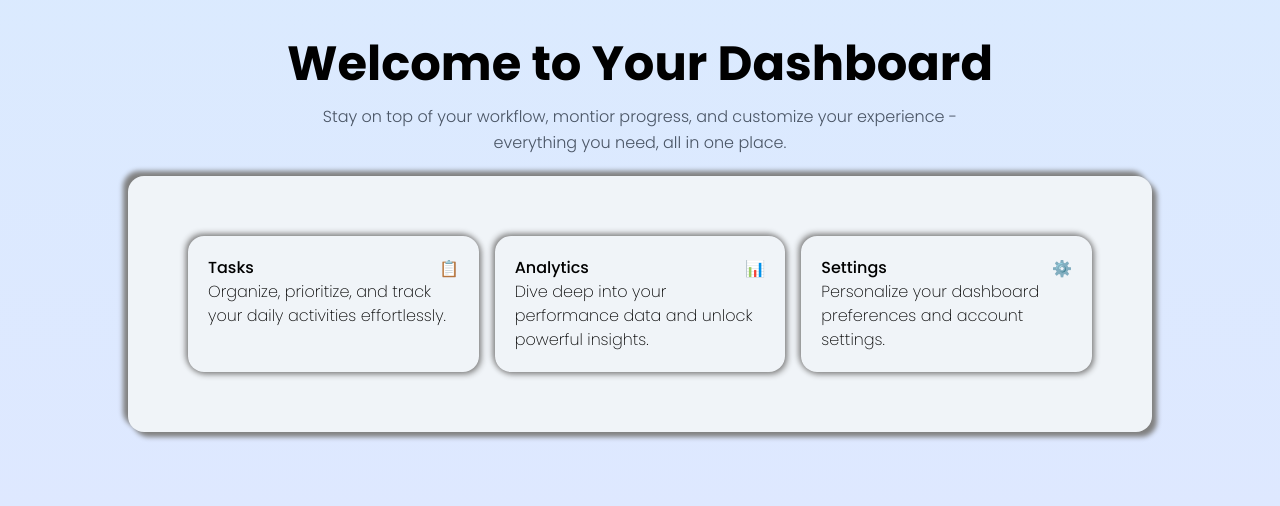
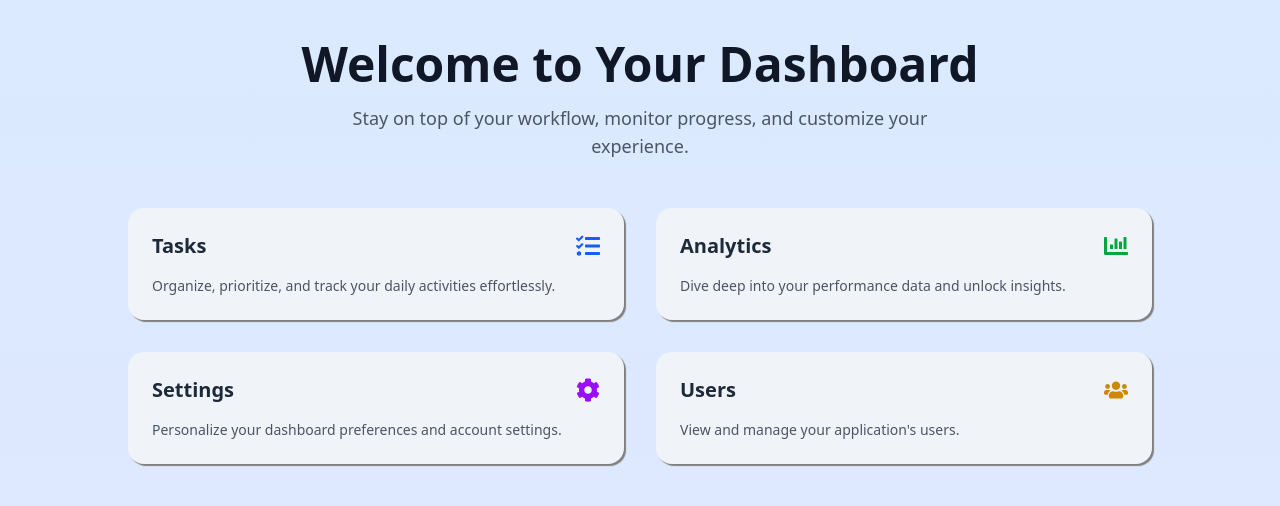
Before and after one commit to Jadhav-Nandini/nextjs-simple-dashboard, a Next.js app: page /dashboard in a window 1280 px wide. Shown: the top 506 px of the page. Built offline with nearby package versions, Linux system fonts and the light colour scheme.

Commit message:
Create Task file

```diff
--- a/src/app/dashboard/page.tsx
+++ b/src/app/dashboard/page.tsx
@@ -1,62 +1,61 @@
 
-import Link from "next/link"
+"use client";
 
-const Dashboard = () => {
+import Link from "next/link";
+import { FaTasks, FaChartBar, FaCog, FaUsers } from "react-icons/fa";
+
+const dashboardItems = [
+  {
+    title: "Tasks",
+    description: "Organize, prioritize, and track your daily activities effortlessly.",
+    icon: <FaTasks className="text-2xl text-blue-600" />,
+    href: "/dashboard/tasks",
+  },
+  {
+    title: "Analytics",
+    description: "Dive deep into your performance data and unlock insights.",
+    icon: <FaChartBar className="text-2xl text-green-600" />,
+    href: "/dashboard/analytics",
+  },
+  {
+    title: "Settings",
+    description: "Personalize your dashboard preferences and account settings.",
+    icon: <FaCog className="text-2xl text-purple-600" />,
+    href: "/dashboard/settings/account",
+  },
+  {
+    title: "Users",
+    description: "View and manage your application's users.",
+    icon: <FaUsers className="text-2xl text-yellow-600" />,
+    href: "/dashboard/users",
+  },
+];
+
+export default function Dashboard() {
   return (
-    <div className=" min-h-screen bg-gradient-to-b from-blue-100 to-indigo-100 p-10 ">
-
-        {/* heading section */}
-      <div className="text-center ">
-        <h1 className=" text-3xl  sm:text-5xl  font-bold font-heading mb-4">Welcome to Your Dashboard</h1>
-
-        <p className="font-heading font-light text-gray-600  max-w-2xl mx-auto leading-relaxed mb-5">Stay on top of your workflow, montior progress, and customize your experience - everything you need, all in one place.</p>
-
-      </div>
-      <div className="bg-[#f0f4f8] rounded-2xl max-w-5xl mx-auto shadow-[5px_5px_5px_gray,-5px_-5px_5px_gray]  p-15 grid  grid-cols-1 sm:grid-cols-3 gap-4 ">
-        {/* cards section */}
-        <Link href="/dashboard/tasks" >
-        <div className="rounded-2xl p-5 shadow-[2px_2px_6px_gray,-2px_-2px_6px_gray] h-full hover:scale-95 transform transition-all ">
-          <div className="flex justify-between">
-          <h2 className="font-heading font-medium">Tasks</h2> <span>📋</span>
-          </div>
-        <p className="font-heading font-extralight">
-          Organize, prioritize, and track your daily activities effortlessly.
+    <main className="min-h-screen bg-gradient-to-b from-blue-100 to-indigo-100 p-10 font-sans">
+      <div className="text-center mb-12">
+        <h1 className="text-4xl sm:text-5xl font-extrabold text-gray-900 mb-4">
+          Welcome to Your Dashboard
+        </h1>
+        <p className="text-gray-600 max-w-2xl mx-auto text-lg">
+          Stay on top of your workflow, monitor progress, and customize your experience.
         </p>
-        </div>
-        </Link>
-
-        <Link href="/dashboard/analytics" >
-        <div className="rounded-2xl p-5 shadow-[2px_2px_6px_gray,-2px_-2px_6px_gray] h-full hover:scale-95 transform transition-all ">
-          <div className="flex justify-between ">
-          <h2 className="font-heading font-medium">Analytics</h2> <span>📊</span>
-          </div>
-        <p className="font-heading font-extralight">
-        Dive deep into your performance data and unlock powerful insights.
-        </p>
-        </div>
-        </Link>
-
-        <Link href="/dashboard/settings/account" >
-        <div className="rounded-2xl p-5 shadow-[2px_2px_6px_gray,-2px_-2px_6px_gray] h-full hover:scale-95 transform transition-all ">
-          <div className="flex justify-between">
-          <h2 className="font-heading font-medium">Settings</h2> <span>⚙️</span>
-          </div>
-        <p className="font-heading font-extralight">
-        Personalize your dashboard preferences and account settings.
-        </p>
-        </div>
-        </Link>
-
-
-
-
-
-
       </div>
 
-
-    </div>
-  )
+      <div className="grid grid-cols-1 sm:grid-cols-2 lg:grid-cols-2 gap-8 max-w-5xl mx-auto">
+        {dashboardItems.map((item, index) => (
+          <Link href={item.href} key={index}>
+            <div className="bg-[#f0f4f8] p-6 rounded-2xl shadow-[2px_2px_1px_gray] transition-transform hover:scale-105  cursor-pointer">
+              <div className="flex items-center justify-between mb-4">
+                <h2 className="text-xl font-semibold text-gray-800">{item.title}</h2>
+                {item.icon}
+              </div>
+              <p className="text-gray-600 text-sm">{item.description}</p>
+            </div>
+          </Link>
+        ))}
+      </div>
+    </main>
+  );
 }
-
-export default Dashboard
--- a/src/app/dashboard/tasks/page.tsx
+++ b/src/app/dashboard/tasks/page.tsx
@@ -1,8 +1,117 @@
 
-const tasks = () => {
+
+"use client";
+
+import { useState } from "react";
+import { FaPlusCircle } from "react-icons/fa";
+
+type Task = {
+  id: number;
+  title: string;
+  description: string;
+};
+
+const TasksPage = () => {
+  const [Tasks, setTasks] = useState<Task[]>([]);
+  const [showForm, setshowForm] = useState(false);
+  const [title, setTitle] = useState("");
+  const [description, setDescription] = useState("");
+
+  const handleAddTask = () => {
+    if (!title.trim() || !description.trim()) return;
+
+    const newTask: Task = {
+      id: Date.now(),
+      title,
+      description,
+    };
+
+    setTasks([newTask, ...Tasks]);
+    setTitle("");
+    setDescription("");
+    setshowForm(false);
+  };
+
   return (
-    <div>tasks</div>
-  )
-}
+    <main className="min-h-screen bg-gradient-to-br from-blue-100 to-indigo-100 p-10 font-heading">
+      <div className="max-w-6xl mx-auto space-y-10">
+        {/* heading */}
+        <div className="text-center">
+          <h1 className="text-4xl font-bold text-gray-900 mb-2">Your Tasks</h1>
+          <p className="text-gray-600 font-light ">
+            Track, manage, and complete your tasks with ease
+          </p>
+        </div>
 
-export default tasks
+        <div className="flex justify-end">
+          <button
+            onClick={() => setshowForm((prev) => !prev)}
+            className="flex items-center gap-2 bg-[#f0f4f8] text-blue-700 px-5 py-3 rounded-2xl
+      hover:scale-105 transition-transform duration-200 "
+          >
+            <FaPlusCircle /> Add Task
+          </button>
+        </div>
+
+        {/* form (conditional) */}
+
+        {showForm && (
+          <div
+            className="bg-white rounded-2xl space-y-4
+    p-6 "
+          >
+            <input
+              type="text"
+              placeholder="Task Title"
+              className="w-full border p-3 rounded-xl border-gray-300 focus:outline-none focus:ring-2 focus:ring-indigo-300"
+              value={title}
+              onChange={(e) => setTitle(e.target.value)}
+            />
+            <textarea value={description}
+            onChange={(e)=> setDescription(e.target.value)}
+              placeholder="Task Description"
+              className="w-full p-3 rounded-xl border border-gray-300 focus:outline-none focus:ring-2 focus:ring-indigo-300"
+            ></textarea>
+            <div className="flex justify-end gap-4">
+              <button
+                onClick={() => setshowForm(false)}
+                className="px-4 py-2 rounded-xl bg-gray-200 hover:bg-gray-300"
+              >
+                Cancel
+              </button>
+
+              <button
+                onClick={handleAddTask}
+                className="px-4 py-2 rounded-xl bg-indigo-500 text-white hover:bg-indigo-600 transition-all"
+              >
+                Save Task
+              </button>
+            </div>
+          </div>
+        )}
+
+        {/* Task List */}
+        <div className="grid grid-cols-1 sm:grid-cols-2 lg-cols-3 gap-6">
+          {Tasks.length === 0 ? (
+            <p className="text-gray-500 col-span-full text-center">
+              No tasks yet. Add your first one!{" "}
+            </p>
+          ) : (
+            Tasks.map((task) => (
+              <div key={task.id} className="bg-[#f0f4f8]rounded-2xl p-5">
+                <h2 className="text-lg font-semibold text-gray-800 mb-2 ">
+                  {" "}
+                  {task.title}{" "}
+                </h2>
+
+                <p className="text-sm text-gray-600">{task.description} </p>
+              </div>
+            ))
+          )}
+        </div>
+      </div>
+    </main>
+  );
+};
+
+export default TasksPage;
```
Also changed, not shown: package.json (+6 -5 lines), 1 other file (tests, documents, lock files or other folders).
